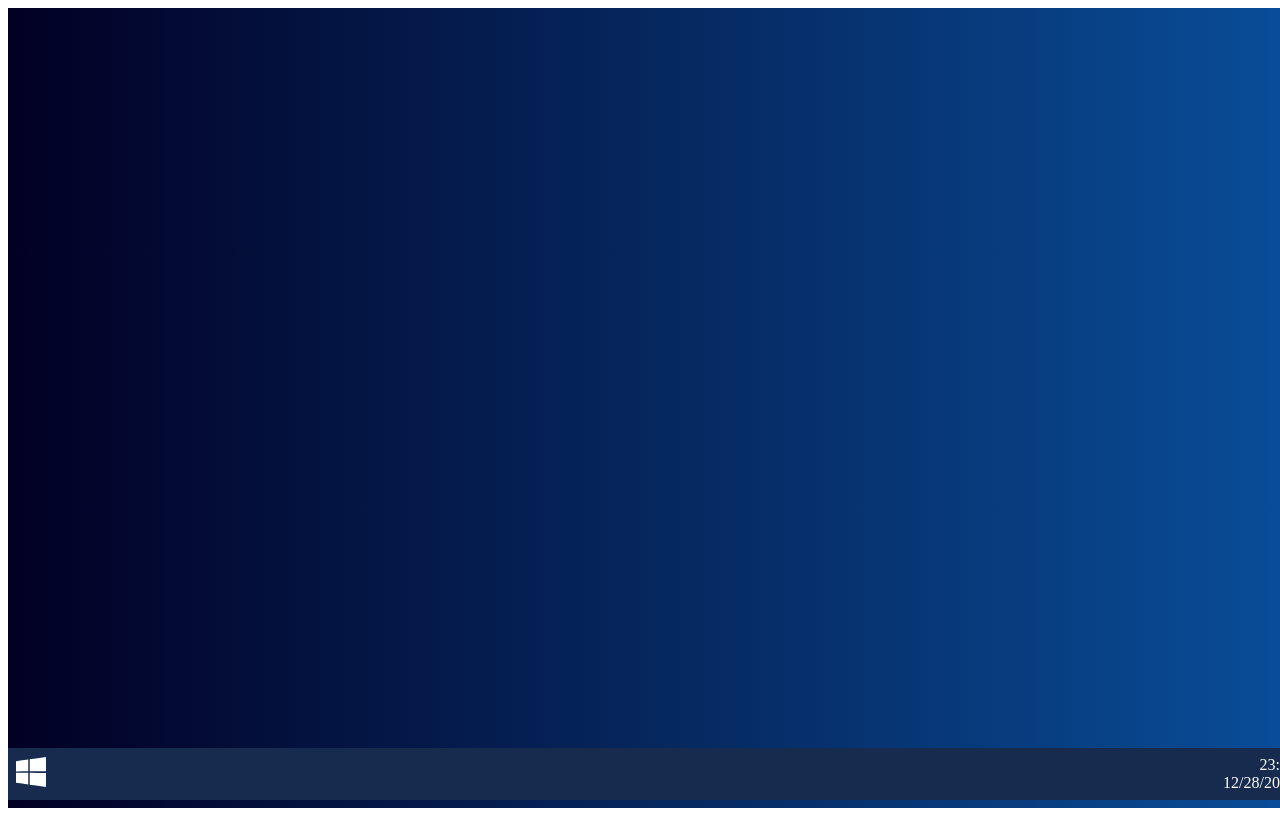
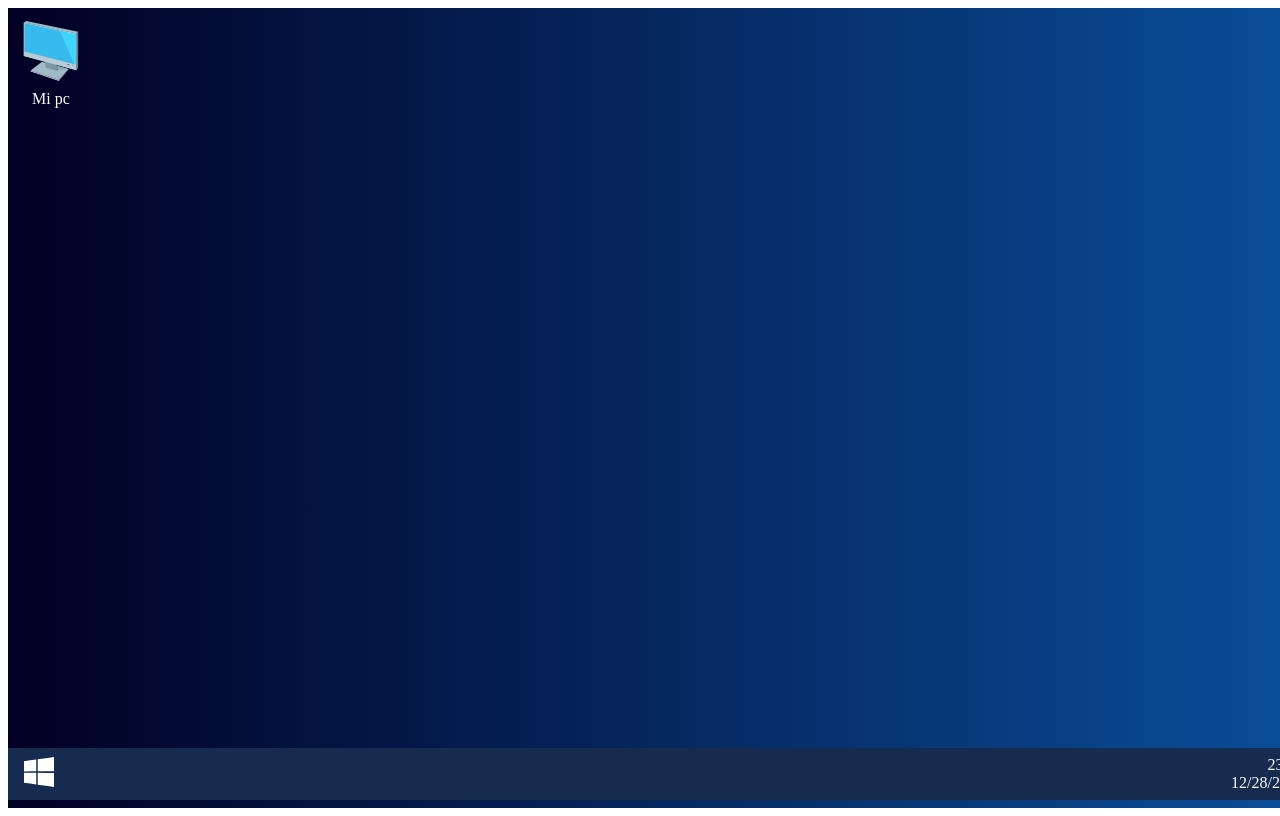
Before and after one commit to oscarmumm/windows-desktop-portfolio, a React (Vite) app: page / in a window 1280 px wide. Built offline with nearby package versions, Linux system fonts and the light colour scheme; the HTML template or start-up script is replaced by a standard one.

Commit message:
testing icons position

```diff
--- a/src/App.jsx
+++ b/src/App.jsx
@@ -1,10 +1,12 @@
 import './styles/App.css'
 import BarraDeTareas from './components/BarraDeTareas'
+import AccesosDirectosEscritorio from './components/AccesosDirectosEscritorio'
 
 function App() {
 
   return (
     <div className='desktop_app'>
+      <AccesosDirectosEscritorio />
       <BarraDeTareas />
     </div>
   )
--- /dev/null
+++ b/src/components/AccesosDirectosEscritorio.jsx
@@ -0,0 +1,15 @@
+import mypc_icon from "../assets/icons/monitor-svgrepo-com.svg";
+import "../styles/AccesosDirectosEscritorio.css";
+
+const AccesosDirectosEscritorio = () => {
+    return (
+        <div className="accesos_directos_escritorio">
+            <div className="acceso_directo">
+                <img className="icono_acceso_directo" src={mypc_icon} alt="" />
+                <p className="leyenda_acceso_directo">Mi pc</p>
+            </div>
+        </div>
+    );
+};
+
+export default AccesosDirectosEscritorio;
--- /dev/null
+++ b/src/components/ProgramsList.jsx
@@ -0,0 +1,5 @@
+const ProgramsList = () => {
+    return <div>ProgramsList</div>;
+};
+
+export default ProgramsList;
--- /dev/null
+++ b/src/styles/AccesosDirectosEscritorio.css
@@ -0,0 +1,22 @@
+.accesos_directos_escritorio {
+    position: fixed;
+    top: 0;
+    left: 0;
+    padding: 1rem;
+}
+
+.acceso_directo{
+    display: flex;
+    flex-direction: column;
+    align-items: center;
+}
+
+.icono_acceso_directo {
+    width: 70px;
+    cursor: pointer;
+}
+
+.leyenda_acceso_directo {
+    margin-top: .25rem;
+    color: #fff;
+}
--- a/src/styles/BarraDeTareas.css
+++ b/src/styles/BarraDeTareas.css
@@ -4,7 +4,7 @@
     justify-content: space-between;
     background-color: #162b4e;
     color: #fff;
-    padding: .5rem;
+    padding: .5rem 1rem;
     position: fixed;
     bottom: 0;
     width: 100vw;
@@ -12,4 +12,5 @@
 
 .logo {
     width: 30px;
+    cursor: pointer;
 }
```
Also changed, not shown: src/assets/icons/monitor-svgrepo-com.svg (added).
